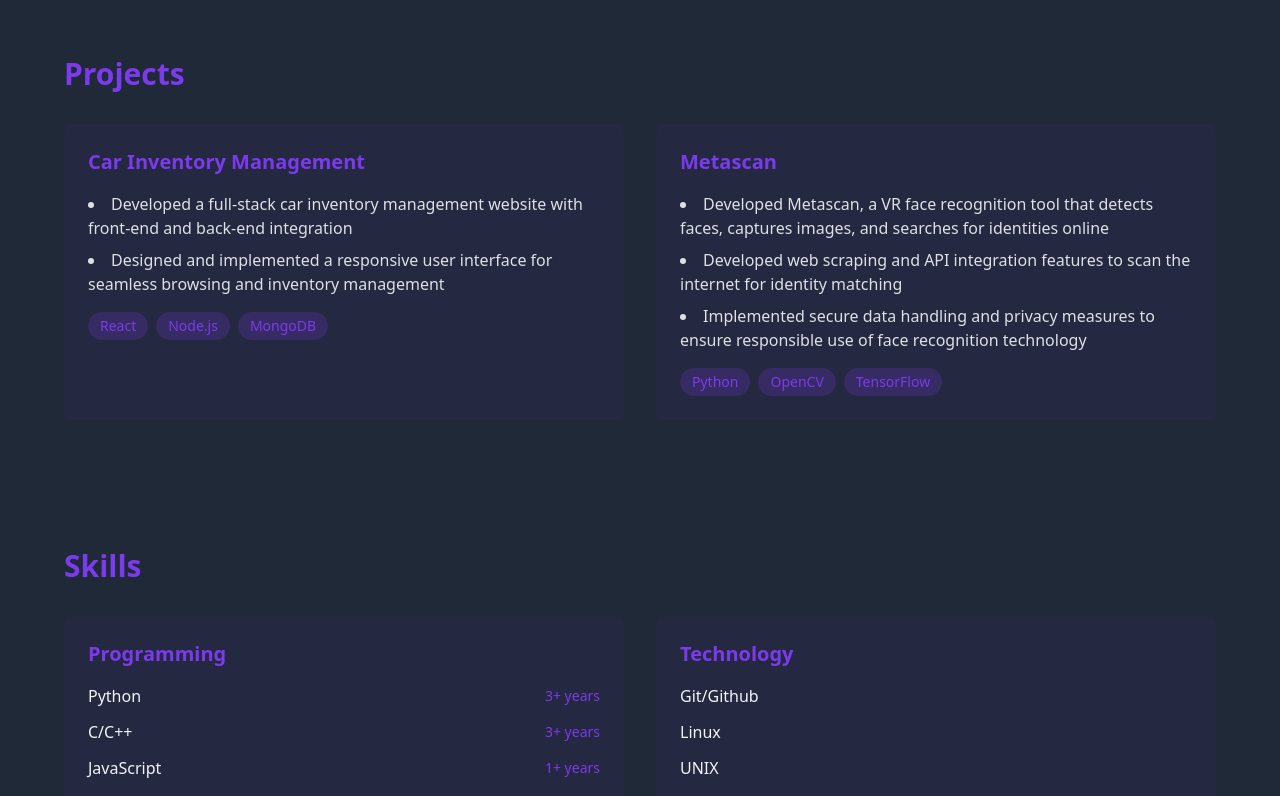
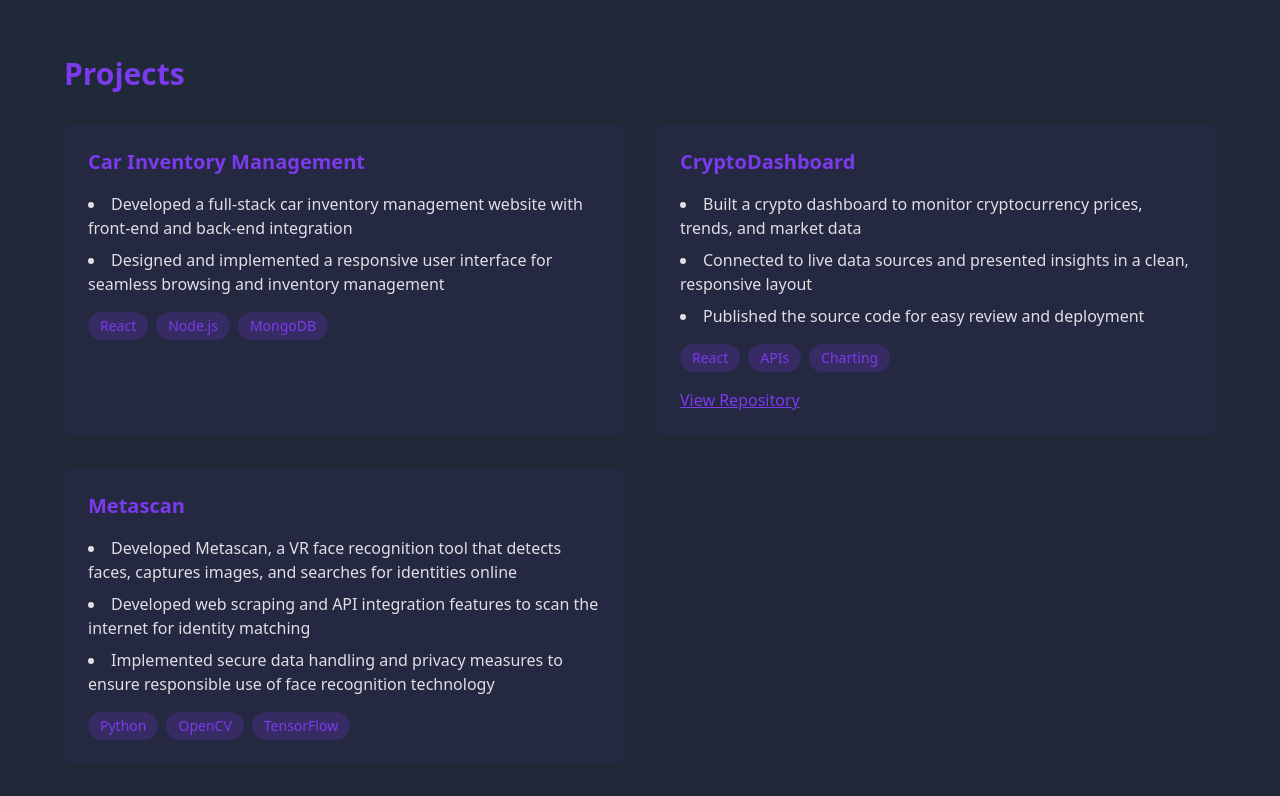
Before and after one commit to not-aryan7/Portfolio, a React (Create React App) app: page / in a window 1280 px wide. Shown: the part 2140-2936 px from the top of the page. Built offline with nearby package versions, Linux system fonts and the light colour scheme.

Commit message:
added more projects

```diff
--- a/src/components/Projects.jsx
+++ b/src/components/Projects.jsx
@@ -9,6 +9,16 @@ const Projects = () => {
         "Designed and implemented a responsive user interface for seamless browsing and inventory management"
       ],
       technologies: ["React", "Node.js", "MongoDB"]
+    },
+    {
+      title: "CryptoDashboard",
+      description: [
+        "Built a crypto dashboard to monitor cryptocurrency prices, trends, and market data",
+        "Connected to live data sources and presented insights in a clean, responsive layout",
+        "Published the source code for easy review and deployment"
+      ],
+      technologies: ["React", "APIs", "Charting"],
+      link: "https://github.com/not-aryan7/dashboardcrypto.git"
     },
     {
       title: "Metascan",
@@ -40,6 +50,18 @@ const Projects = () => {
                 </span>
               ))}
             </div>
+            {project.link && (
+              <div className="mt-4">
+                <a
+                  href={project.link}
+                  target="_blank"
+                  rel="noopener noreferrer"
+                  className="text-secondary hover:text-light underline"
+                >
+                  View Repository
+                </a>
+              </div>
+            )}
           </div>
         ))}
       </div>
```
Also changed, not shown: 1 other file (tests, documents, lock files or other folders).
